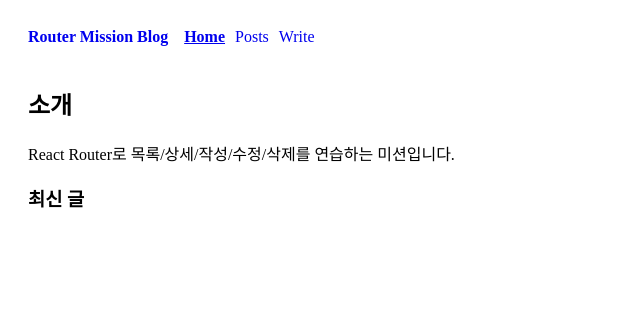
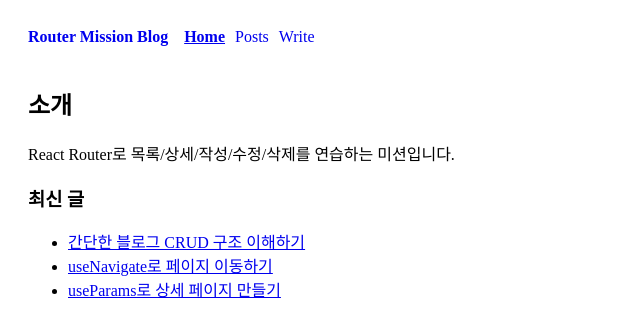
Before and after one commit to yoonji220/ajax-router-mission_20260629, a React (Vite) app: page / in a window 1280 px wide. Shown: the top 336 px of the page, without its empty margins (0-640 px from the left). Built offline with nearby package versions, Linux system fonts and the light colour scheme; the HTML template or start-up script is replaced by a standard one.

Commit message:
feat: add post listing to Home component

```diff
--- a/src/pages/Home.jsx
+++ b/src/pages/Home.jsx
@@ -1,9 +1,26 @@
-export default function Home() {
+import { Link } from "react-router";
+export default function Home({ posts }) {
+  const latest = [...posts]
+    .sort((a, b) => new Date(b.createdAt) - new Date(a.createdAt))
+    .slice(0, 3);
   return (
     <section>
       <h2>소개</h2>
       <p>React Router로 목록/상세/작성/수정/삭제를 연습하는 미션입니다.</p>
       <h3>최신 글</h3>
+      {posts.length === 0 ? (
+        <>
+          <p>글이 없습니다.</p>
+        </>
+      ) : (
+        <ul>
+          {latest.map(p => (
+            <li>
+              <Link to={`/post/${p.id}`}>{p.title}</Link>
+            </li>
+          ))}
+        </ul>
+      )}
     </section>
   );
 }
```
